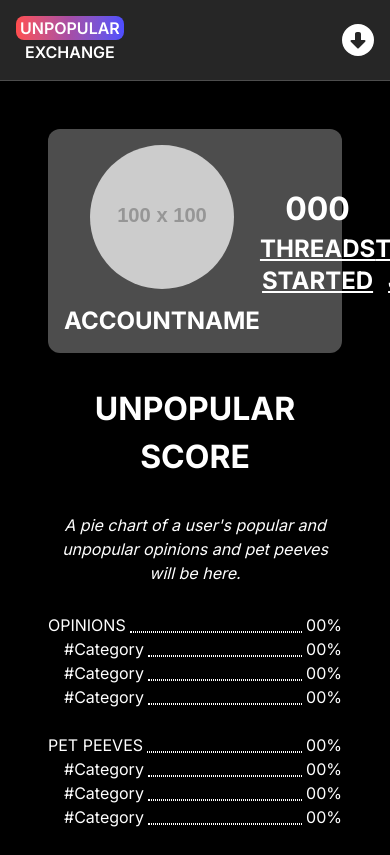
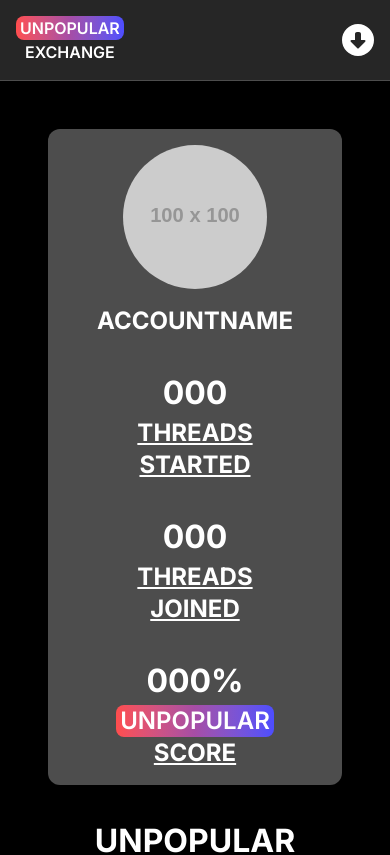
Before and after one commit to PresidentTree94/unpopular-exchange, a Next.js app: page /profile/score in a window 390 px wide. Shown: the top 855 px of the page. Built offline with nearby package versions, Linux system fonts and the light colour scheme.

Commit message:
Added responsiveness to Profile and Submit.

```diff
--- a/src/app/(main)/profile/layout.tsx
+++ b/src/app/(main)/profile/layout.tsx
@@ -7,21 +7,21 @@
 }>) {
   return (
     <>
-      <header className="box flex text-center">
+      <header className="box flex flex-col plg:flex-row gap-8 plg:gap-0 text-center">
         <div>
           <img src="https://placehold.co/100x100" className="rounded-full w-36 mb-4 m-auto" />
           <h3>AccountName</h3>
         </div>
-        <div className="grid grid-cols-[repeat(3,min-content)] w-full justify-evenly place-items-center">
-          <div>
+        <div className="grid grid-cols-[min-content] psm:grid-cols-[repeat(2,min-content)] pmd:grid-cols-[repeat(3,min-content)] w-full place-items-center justify-evenly gap-8 px-4 pmd:p-0 pmd:gap-0">
+          <div className="w-min">
             <h2>000</h2>
             <Link href="/profile" className="uppercase text-2xl font-bold underline">Threads Started</Link>
           </div>
-          <div>
+          <div className="w-min pmd:order-3 plg:order-3">
             <h2>000</h2>
             <Link href="/profile/joined" className="uppercase text-2xl font-bold underline">Threads Joined</Link>
           </div>
-          <div>
+          <div className="w-min col-span-full pmd:col-auto pmd:order-2 plg:order-3">
             <h2>000%</h2>
             <Link href="/profile/score" className="uppercase text-2xl font-bold underline"><span>Unpopular</span> Score</Link>
           </div>
--- a/src/app/(main)/submit/page.tsx
+++ b/src/app/(main)/submit/page.tsx
@@ -1,17 +1,17 @@
 export default function Submit() {
   return (
     <form className="box flex flex-col">
-      <div className="flex justify-evenly text-center">
+      <div className="flex justify-evenly text-center flex-wrap gap-4">
         <div>
           <h3 className="mb-1">Type</h3>
-          <div className="flex gap-2">
+          <div className="flex flex-wrap justify-center gap-2">
             <button className="hover:bg-unpopular">Opinion</button>
             <button className="hover:bg-popular">Pet Peeve</button>
           </div>
         </div>
         <div>
           <h3 className="mb-1">Category</h3>
-          <div className="flex gap-2">
+          <div className="flex flex-wrap justify-center gap-2">
             <select className="bg-text text-primary">
               <option>Select Category</option>
               <option>Select Category</option>
--- a/src/app/globals.css
+++ b/src/app/globals.css
@@ -10,6 +10,9 @@
   --font-display: var(--font-display);
   --text-h-one: 2.5rem;
   --text-h-two: 2rem;
+  --breakpoint-plg: 52.5rem;
+  --breakpoint-pmd: 38.5rem;
+  --breakpoint-psm: 27.5rem;
 }
 
 @layer base {
```
